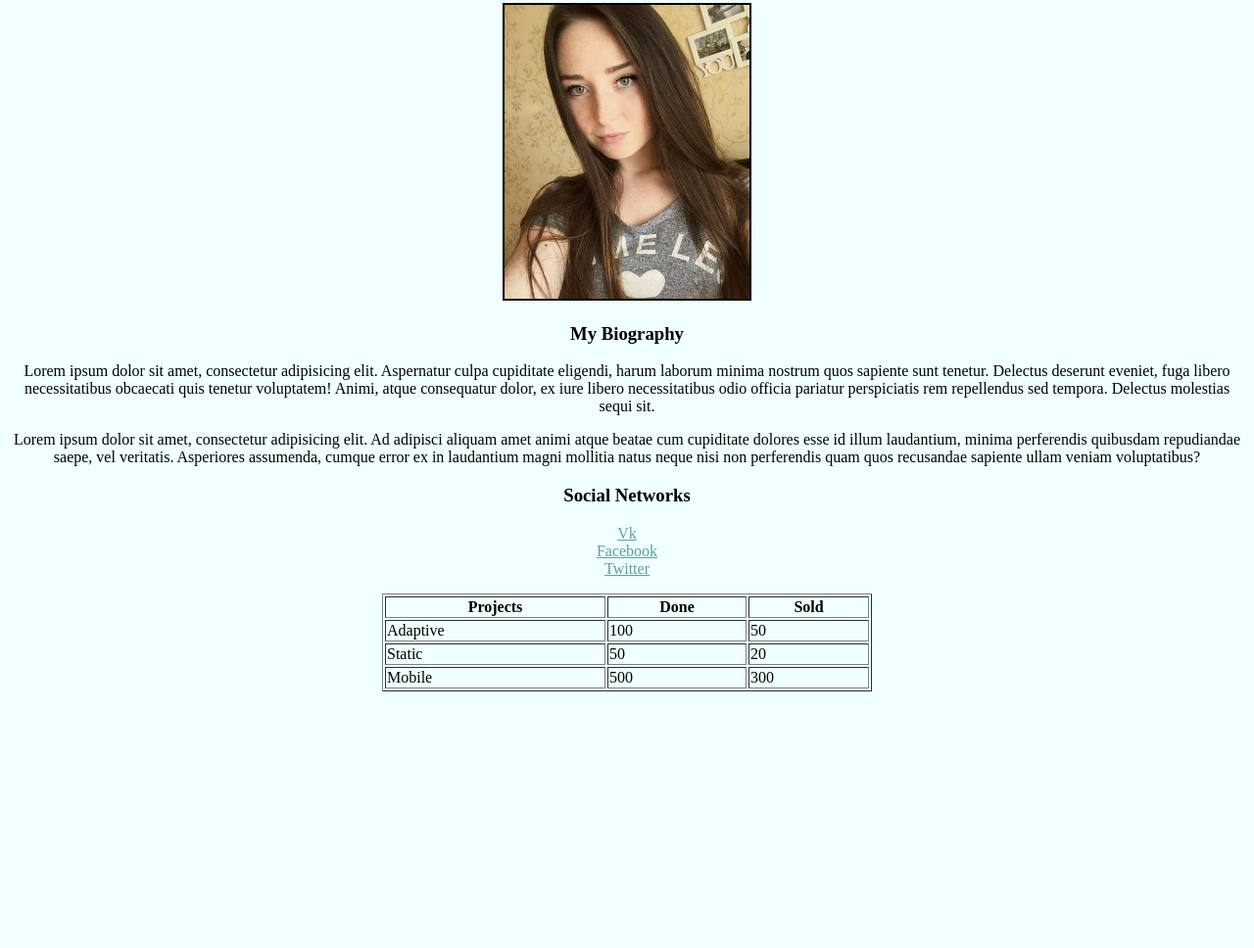
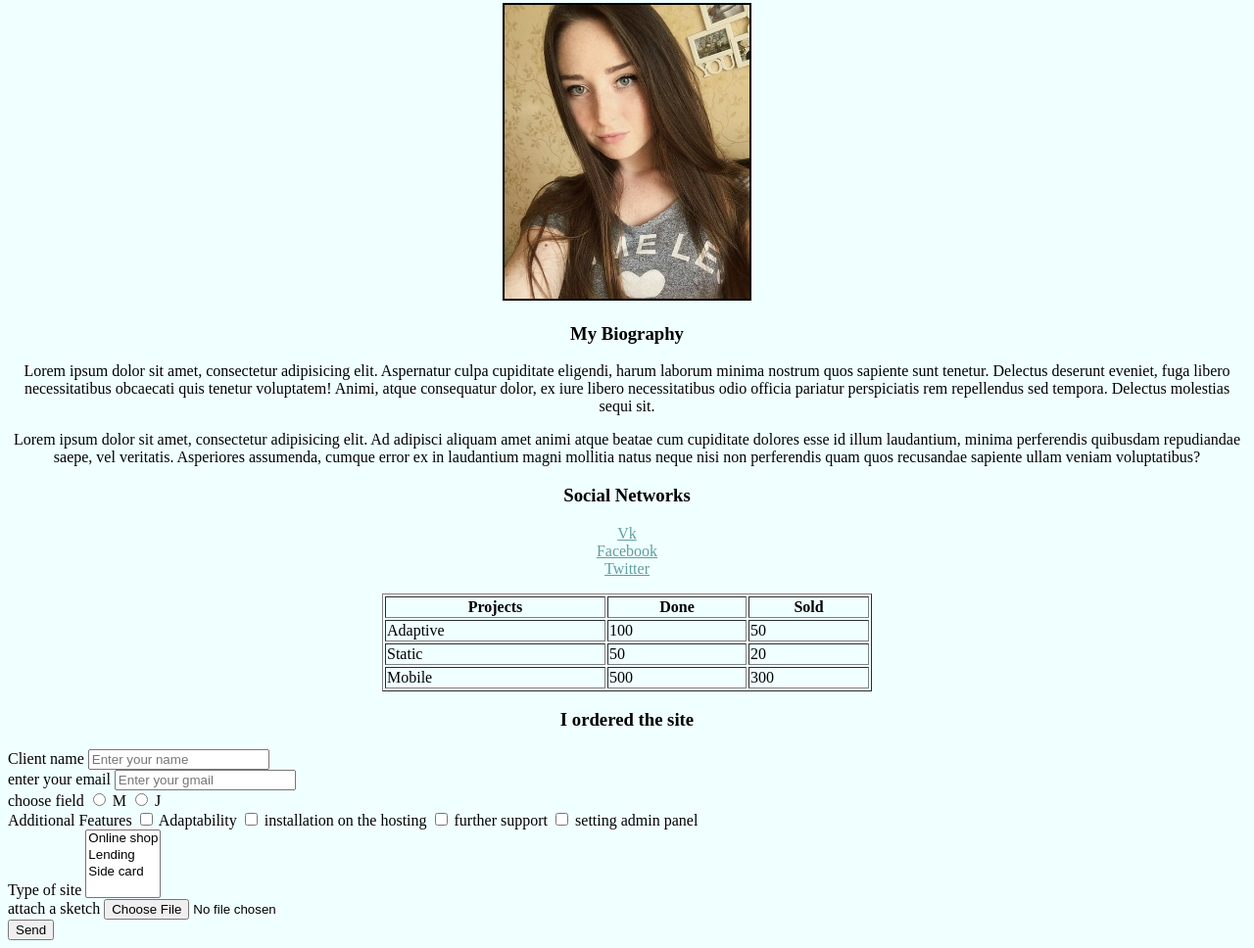
Before and after one commit to kesha35/learning, a plain HTML site: page index.html in a window 1280 px wide. Shown: the part 200-1168 px from the top of the page at 98% size. Before the commit the page ends 914 px from the top, so only its background shows below. Drawn offline with Linux system fonts and the light colour scheme.

Commit message:
some commit

```diff
--- a/index.html
+++ b/index.html
@@ -55,5 +55,62 @@
             </tr>
         </table>
     </div>
+    <div>
+        <h3 class="section-title" align="center">I ordered the site</h3>
+        <form action="order.php" method="post">
+
+            <div>
+                <label>
+                    <span>Client name</span>
+                    <input type="text" id="client_name" name="client_name" placeholder="Enter your name">
+                </label>
+            </div>
+            <div>
+                <label>
+                    <span>enter your email</span>
+                    <input type="text" name="client_name" placeholder="Enter your gmail">
+                </label>
+            </div>
+            <div>
+                <label for="client_name">
+                    <span>choose field</span>
+                    <input type="radio" name="gendre" value="male"> M
+                    <input type="radio" name="gendre" value="female"> J
+                </label>
+            </div>
+            <div>
+                <label>
+                    <span>Additional Features</span>
+                    <input type="checkbox" name="extra" value="adaptive">
+                    Adaptability
+                    <input type="checkbox" name="extra" value="hosting">
+                    installation on the hosting
+                    <input type="checkbox" name="extra" value="support">
+                    further support
+                    <input type="checkbox" name="extra" value="admin">
+                    setting admin panel
+                </label>
+            </div>
+            <div>
+                <label>
+                       <span>Type of site</span>
+                    <select name="type" multiple>
+                        <option value="eshop">Online shop</option>
+                        <option value="lading">Lending</option>
+                        <option value="card">Side card</option>
+                    </select>
+                </label>
+            </div>
+            <div>
+                <label>
+                    <span>attach a sketch</span>
+                    <input type="file" name="file">
+                </label>
+            </div>
+            <div>
+                <input type="submit" value="Send">
+            </div>
+        </form>
+    </div>
 </body>
 </html>
```
